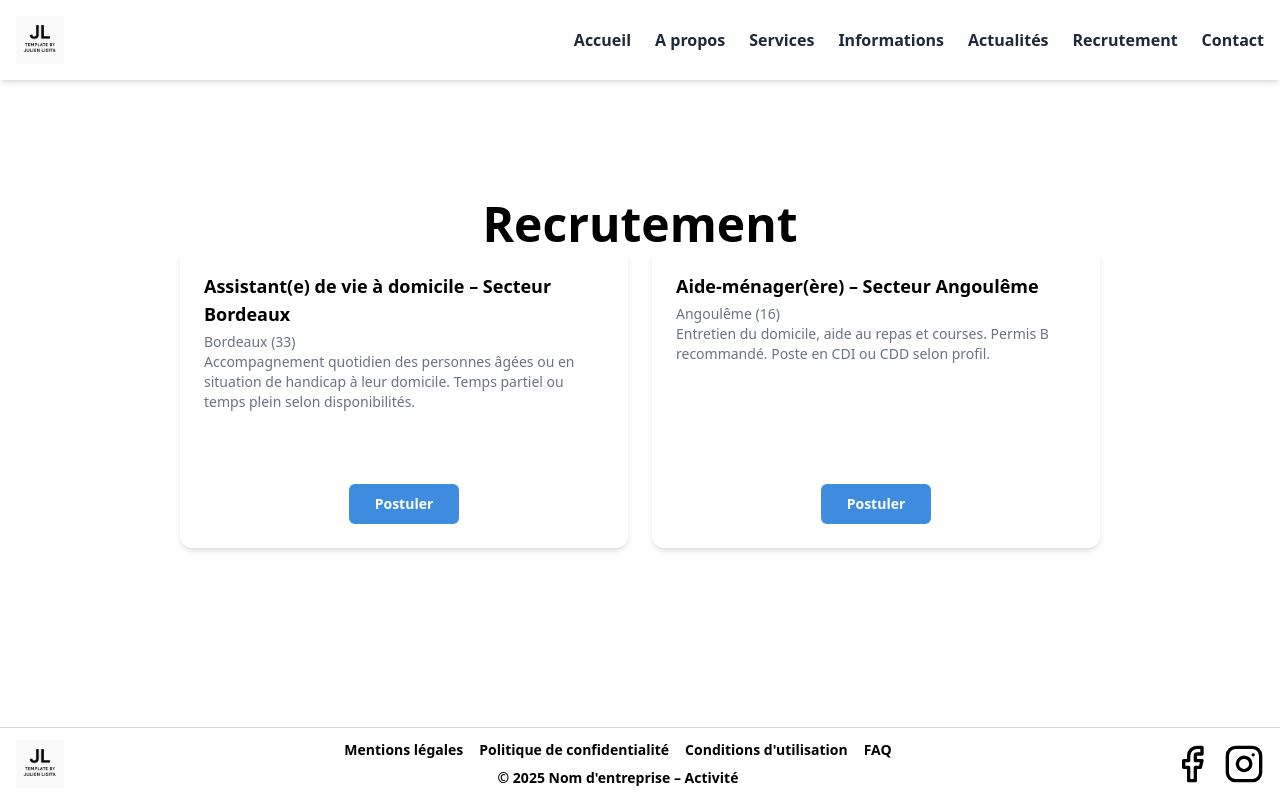
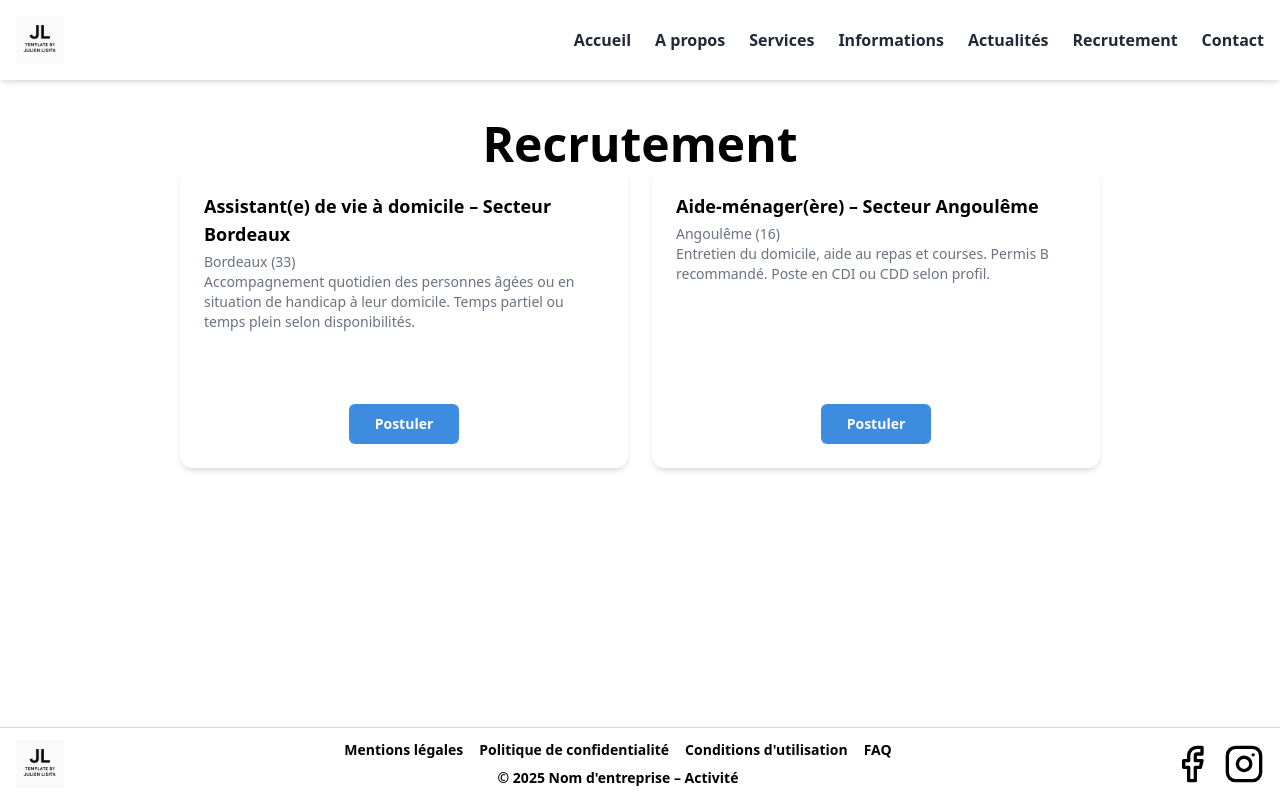
Before and after one commit to julienlisita/nextjs-ts-tailwind-template, a Next.js app: page /recruitment in a window 1280 px wide. Built offline with nearby package versions, Linux system fonts and the light colour scheme.

Commit message:
refactor(layout): restructure global padding in layout and Section component

```diff
--- a/src/app/layout.tsx
+++ b/src/app/layout.tsx
@@ -11,7 +11,7 @@ export default function RootLayout({ children }: { children: React.ReactNode })
     <html lang="fr">
       <body className="min-h-screen flex flex-col antialiased">
         <Header />
-        <main className="flex-1 mt-14 sm:mt-16 lg:mt-20 pt-14 sm:pt-16 lg:pt-20">{children}</main>
+        <main className="flex-1 pt-14 sm:pt-16 lg:pt-20">{children}</main>
         <Footer />
       </body>
     </html>
--- a/src/components/common/Section.tsx
+++ b/src/components/common/Section.tsx
@@ -21,7 +21,10 @@ export default function Section({
   bgColor = 'transparent',
 }: SectionProps) {
   return (
-    <section className={className} style={{ backgroundColor: resolveColor(bgColor) }}>
+    <section
+      className={`pt-8 sm:pt-10 md:pt-12 lg:pt-16 ${className}`}
+      style={{ backgroundColor: resolveColor(bgColor) }}
+    >
       {children}
     </section>
   );
```
